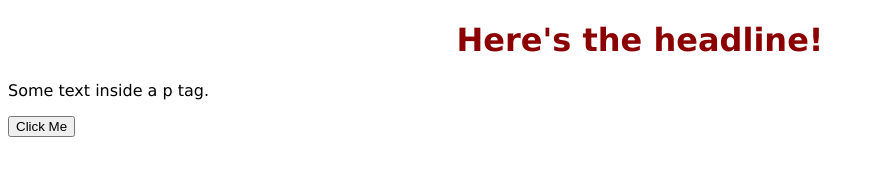
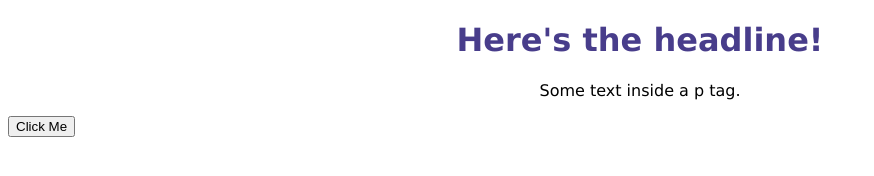
Before and after one commit to LLGwinn/First-Practice-Repo, a plain HTML site: page index.html in a window 1280 px wide. Shown: the whole page, without its empty margins (0-874 px from the left). Drawn offline with Linux system fonts and the light colour scheme.

Commit message:
change h1 color and p alignment

```diff
--- a/app.css
+++ b/app.css
@@ -1,9 +1,10 @@
 h1 {
     font-family: Verdana, Geneva, Tahoma, sans-serif;
-    color: darkred;
+    color: darkslateblue;
     text-align: center;
 }
 
 p {
     font-family: Verdana, Geneva, Tahoma, sans-serif;
+    text-align: center;
 }
```
